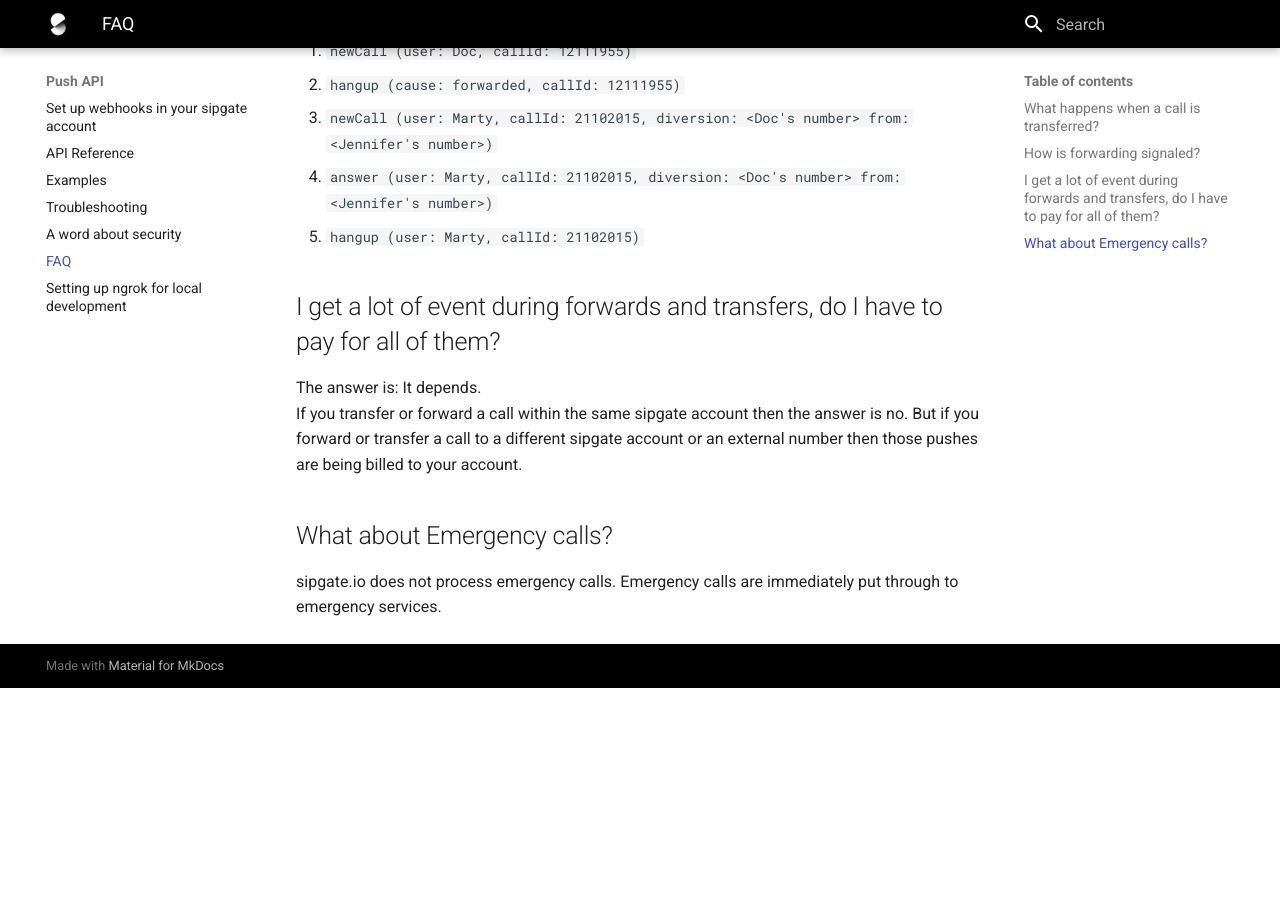
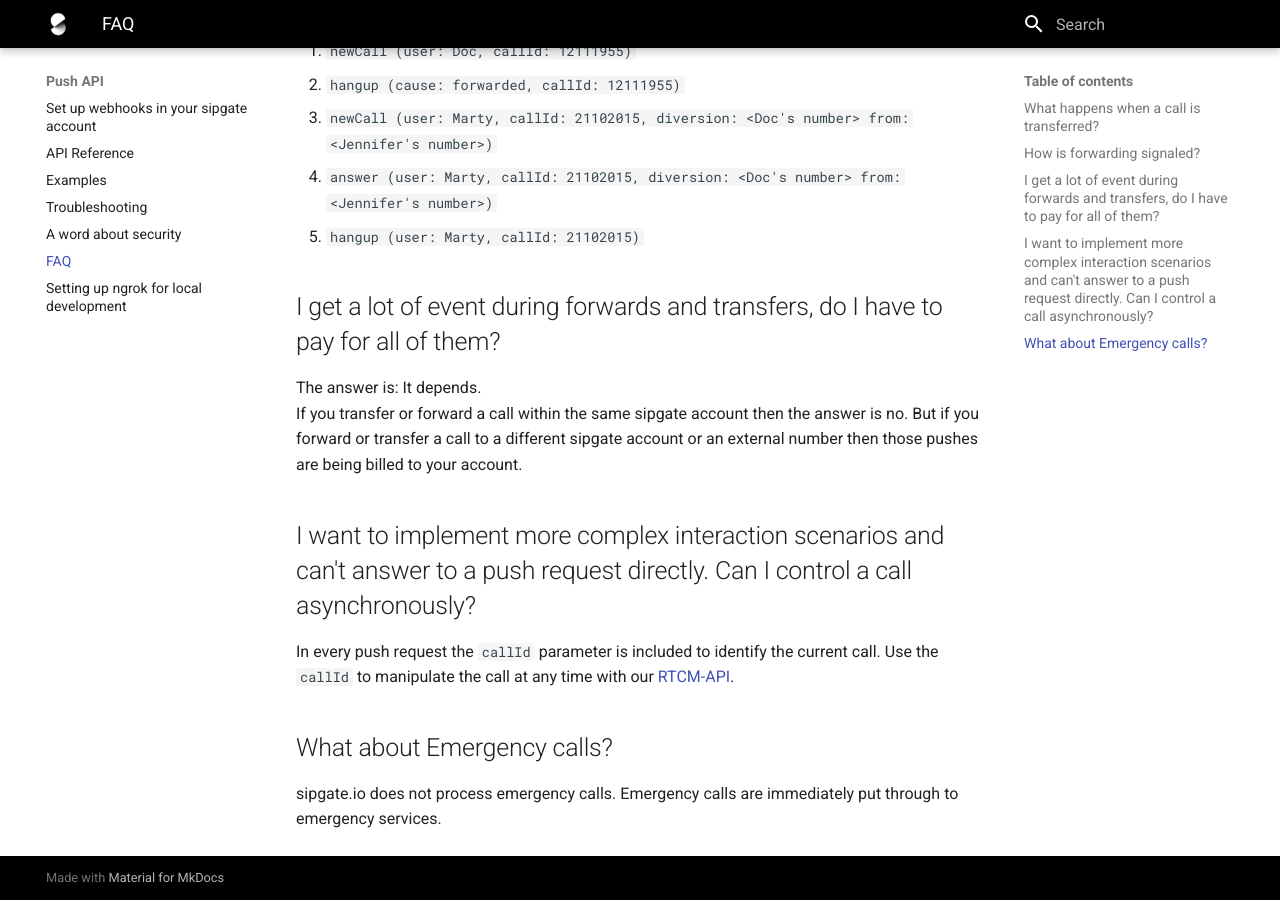
Before and after one commit to sipgate/docs, an MkDocs documentation site: the page built from docs/push-api/faq.md, in a window 1280 px wide and 900 px high, scrolled down 1021 px. Built offline with MkDocs 1.6.1 and Material for MkDocs 9.7.7, drawn with Linux system fonts in a browser that asks for light colours; old or Windows-style settings are respelled for this version of MkDocs; before the commit the page ends 1709 px from its top, so only the background shows below that.

Commit message:
Add RTCM reference to Push API FAQ

```diff
--- a/docs/push-api/faq.md
+++ b/docs/push-api/faq.md
@@ -38,6 +38,10 @@ Here are the pushes sipgate.io will send to your server:
 The answer is: It depends.
 If you transfer or forward a call within the same sipgate account then the answer is no. But if you forward or transfer a call to a different sipgate account or an external number then those pushes are being billed to your account.
 
+## I want to implement more complex interaction scenarios and can't answer to a push request directly. Can I control a call asynchronously?
+
+In every push request the `callId` parameter is included to identify the current call. Use the `callId` to manipulate the call at any time with our [RTCM-API](/rest-api/rtcm).
+
 ## What about Emergency calls?
 
 sipgate.io does not process emergency calls. Emergency calls are immediately put through to emergency services.
```
